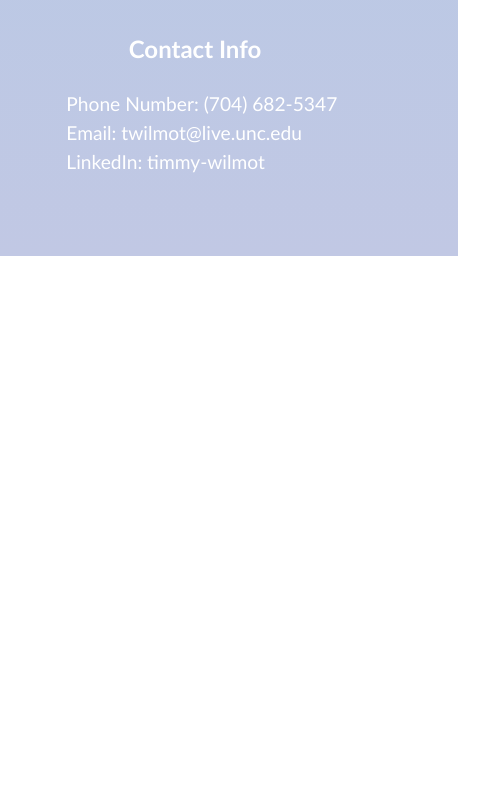
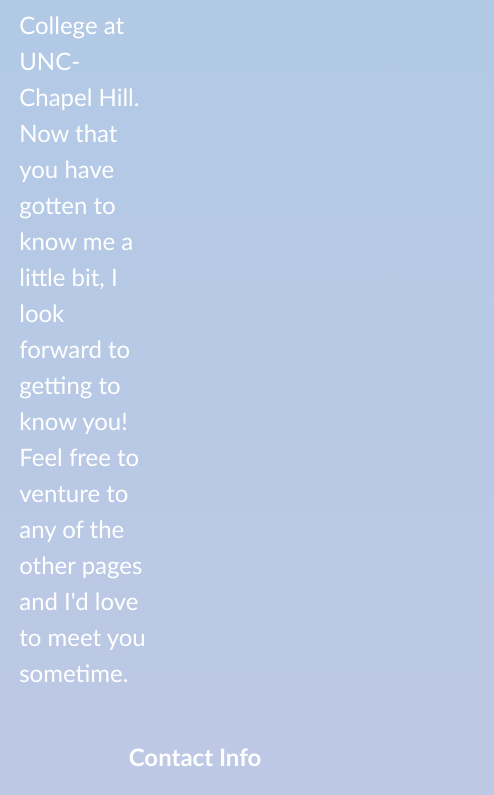
Before and after one commit to timmythetutor/website, a plain HTML site: page index.html in a window 390 px wide. Shown: the part 3052-3847 px from the top of the page, 494 px wide, since content can reach past the window. Before the commit the page ends 3308 px from the top, so only its background shows below. Drawn offline with nearby package versions, Linux system fonts and the light colour scheme.

Commit message:
Update website.css

```diff
--- a/website.css
+++ b/website.css
@@ -53,6 +53,18 @@
     text-decoration: bold;
 }
 
+@media only screen and (max-width: 1000px) {
+    .text {
+        color: white;
+        font-family: "Trebuchet MS", Helvetica, sans-serif;
+        line-height: 150%;
+        padding-left: 3%;
+        padding-right: 3%;
+        font-size: 150%;
+    }
+}
+
+@media only screen and (min-width: 1001px) {
     .text {
         color: white;
         font-family: "Trebuchet MS", Helvetica, sans-serif;
@@ -60,6 +72,7 @@
         width: 80%;
         padding-left: 3%;
         font-size: 120%;
+    }
 }
 
 .bullet {
```
Lines whose indentation alone changed are shown as unchanged.
